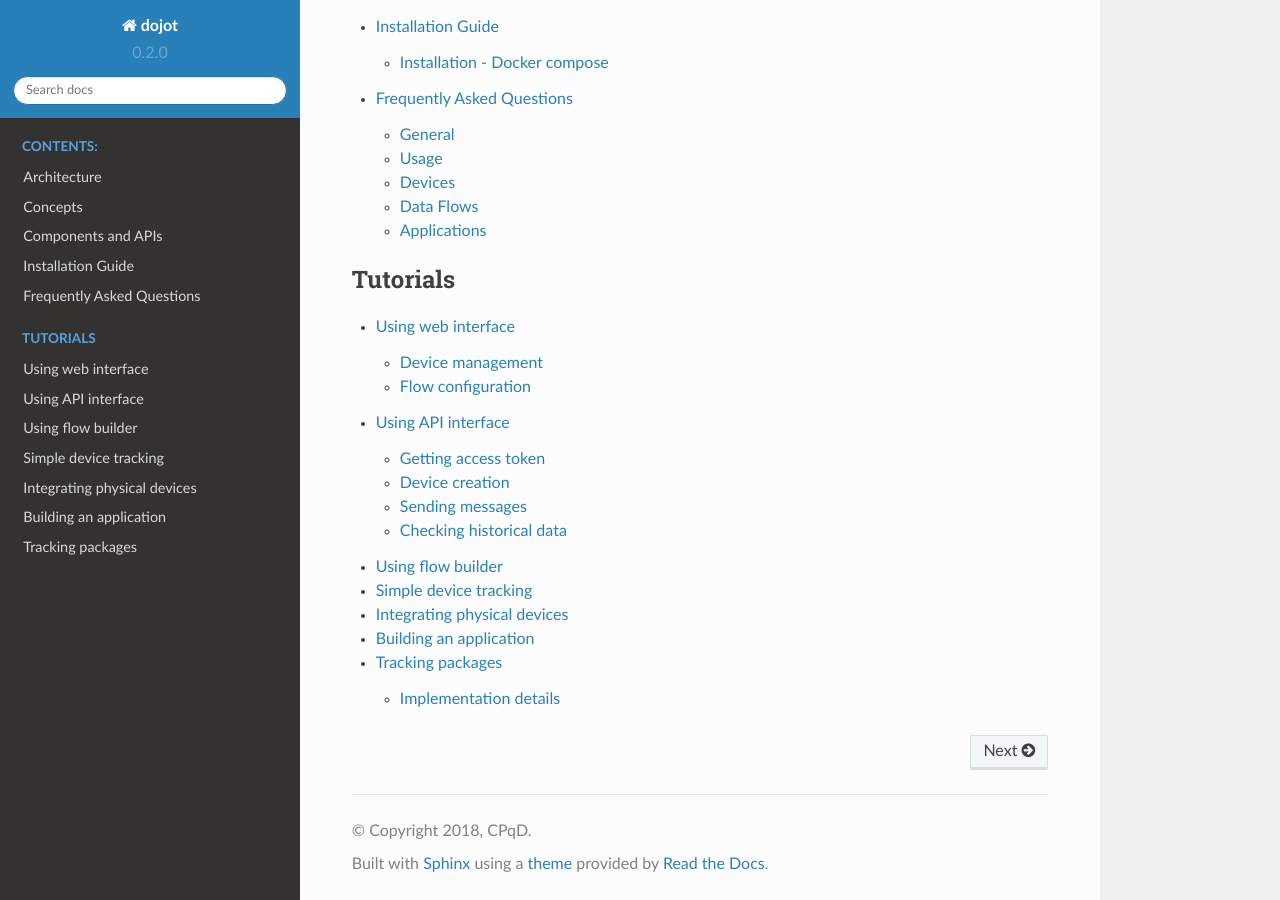
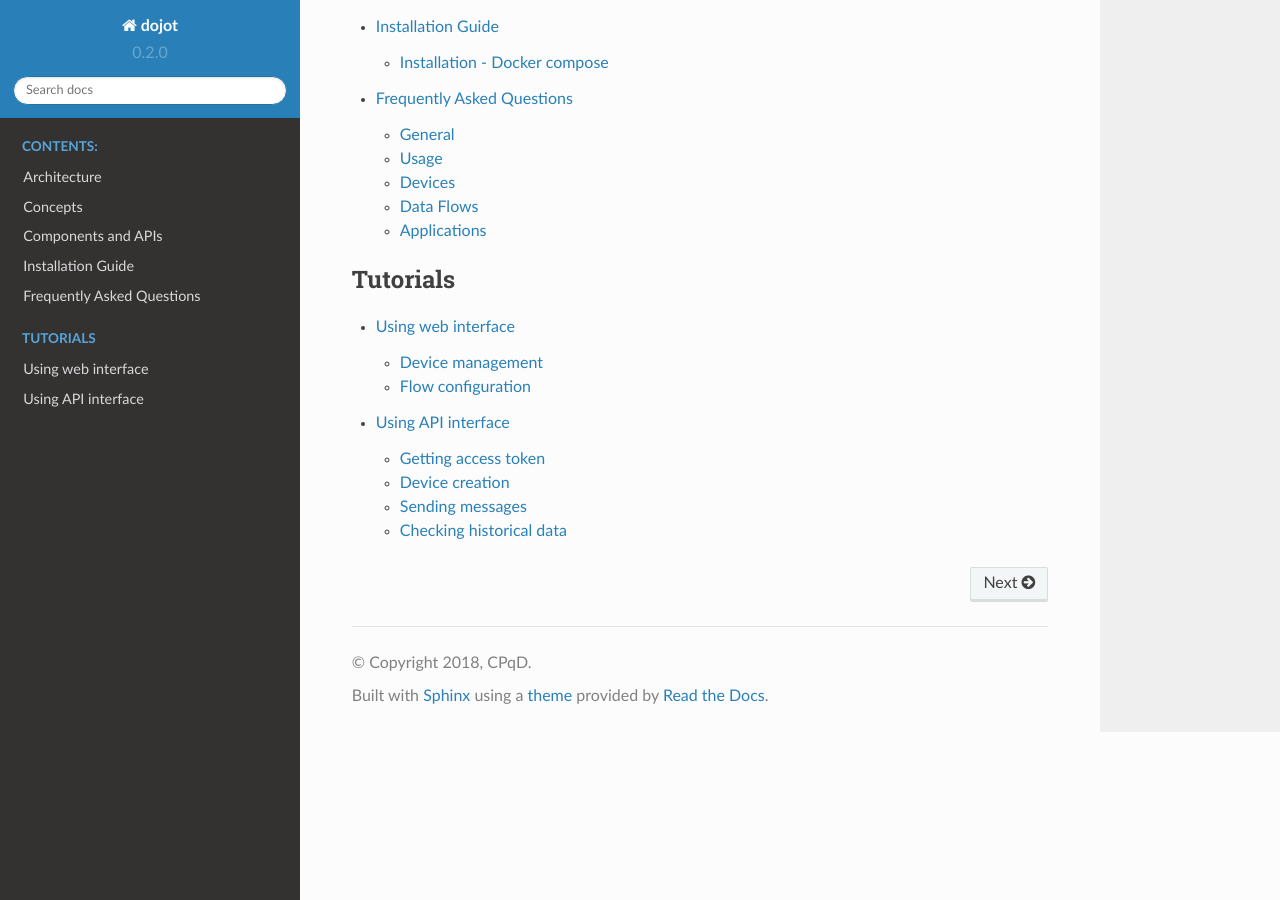
Before and after one commit to dojot/docs, a Sphinx documentation site: the page built from source/index.rst, in a window 1280 px wide and 900 px high, scrolled down 601 px. Built offline with Sphinx 7.4.7 and the Read the Docs theme 2.0.0, drawn with Linux system fonts in a browser that asks for light colours.

Commit message:
Removing incomplete tutorials - only their references, not text

```diff
--- a/source/index.rst
+++ b/source/index.rst
@@ -26,11 +26,6 @@ and efficient infrastructure.
 
    tutorials/using-web-interface
    tutorials/using-api-interface
-   tutorials/flow
-   tutorials/tracking-devices
-   tutorials/integrating-physical-devices
-   tutorials/building-an-application
-   tutorials/tracking-packages
 
 .. Indices and tables
 .. ==================
```
